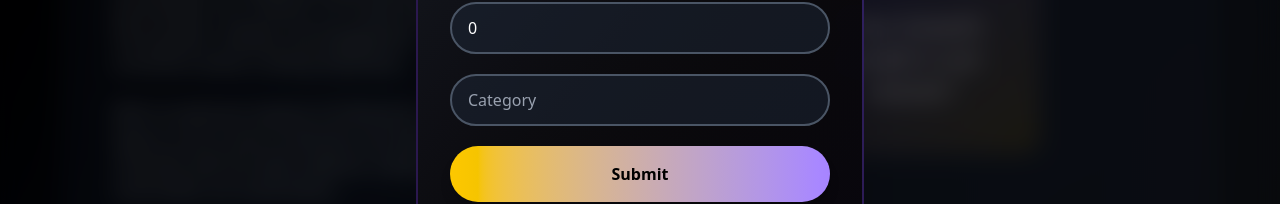
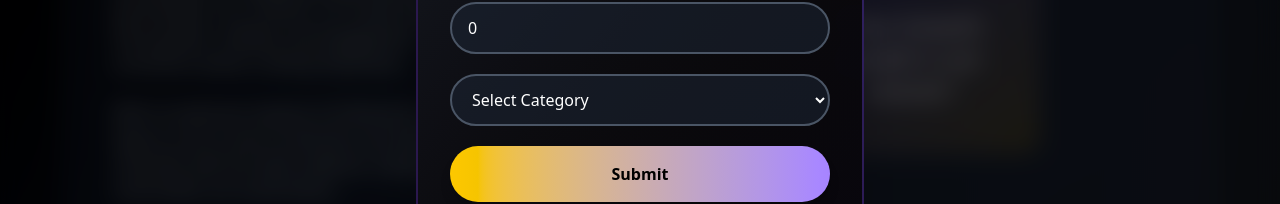
Before and after one commit to MohammedIrfan244/dk_next_mechine_task, a React (Vite) app in the folder client/: page /about in a window 1280 px wide. Both pictures are taken after a click on the element "CONNECT". Shown: the part 434-638 px from the top of the page. Built offline with nearby package versions, Linux system fonts and the light colour scheme; a web font is replaced by a local one.

Commit message:
add : added toast for alerts in fronend

```diff
--- a/client/package.json
+++ b/client/package.json
@@ -18,6 +18,7 @@
     "react-dom": "^19.1.1",
     "react-icons": "^5.5.0",
     "react-router-dom": "^7.8.0",
+    "react-toastify": "^11.0.5",
     "tailwindcss": "^4.1.11"
   },
   "devDependencies": {
--- a/client/src/components/layout/Layout.tsx
+++ b/client/src/components/layout/Layout.tsx
@@ -1,11 +1,14 @@
-import Navbar from "./Navbar"
-import { useModal } from "../../hooks/useModal"
-import ContactModal from "../ui/ContactModal"
-import { useLenisScroll } from "../../hooks/useLenisHook"
+import Navbar from "./Navbar";
+import { useModal } from "../../hooks/useModal";
+import ContactModal from "../ui/ContactModal";
+import { useLenisScroll } from "../../hooks/useLenisHook";
+import { ToastContainer } from "react-toastify"; // <-- import
+import 'react-toastify/dist/ReactToastify.css';
 
 function Layout({ children }: { children: React.ReactNode }) {
-  const { isOpen, openModal, closeModal } = useModal()
-  useLenisScroll()
+  const { isOpen, openModal, closeModal } = useModal();
+  useLenisScroll();
+
   return (
     <>
       <Navbar />
@@ -18,11 +21,21 @@ function Layout({ children }: { children: React.ReactNode }) {
           CONNECT
         </span>
       </div>
-      {isOpen && (
-        <ContactModal isOpen={isOpen} closeModal={closeModal} />
-      )}
+      {isOpen && <ContactModal isOpen={isOpen} closeModal={closeModal} />}
+      <ToastContainer
+        position="top-right"
+        autoClose={3000}
+        hideProgressBar={false}
+        newestOnTop={false}
+        closeOnClick
+        rtl={false}
+        pauseOnFocusLoss
+        draggable
+        pauseOnHover
+        theme="colored"
+      />
     </>
-  )
+  );
 }
 
-export default Layout
+export default Layout;
--- a/client/src/components/ui/ContactModal.tsx
+++ b/client/src/components/ui/ContactModal.tsx
@@ -1,8 +1,10 @@
 import React, { useState } from "react"
 import axiosError from "../../lib/utils/axiosError"
 import axios from "axios"
+import { categories } from "../../lib/data";
+import { toast } from "react-toastify";
 
-function ContactModal({ isOpen, closeModal }: { isOpen: boolean, closeModal: () => void }) {
+function ContactModal({ isOpen, closeModal }: { isOpen: boolean; closeModal: () => void }) {
     const [formData, setFormData] = useState({
         name: "",
         email: "",
@@ -10,8 +12,9 @@ function ContactModal({ isOpen, closeModal }: { isOpen: boolean, closeModal: ()
         avgBudget: 0,
         category: "",
     })
+    const [loading, setLoading] = useState(false)
 
-    const handleChange = (e: React.ChangeEvent<HTMLInputElement>) => {
+    const handleChange = (e: React.ChangeEvent<HTMLInputElement | HTMLSelectElement>) => {
         const { name, value } = e.target
         setFormData((prev) => ({
             ...prev,
@@ -21,13 +24,15 @@ function ContactModal({ isOpen, closeModal }: { isOpen: boolean, closeModal: ()
 
     const handleSubmit = async (e: React.FormEvent) => {
         e.preventDefault()
+        setLoading(true)
         try {
             await axios.post(import.meta.env.VITE_API_URL + "/mail/influencer", formData)
-            alert("✅ Mail sent successfully");
+            toast.success("✅ Mail sent successfully")
         } catch (error) {
             console.log(axiosError(error))
-            alert(axiosError(error) || "❌ Something went wrong");
+            toast.error(axiosError(error) || "❌ Something went wrong")
         } finally {
+            setLoading(false)
             closeModal()
         }
     }
@@ -90,21 +95,33 @@ function ContactModal({ isOpen, closeModal }: { isOpen: boolean, closeModal: ()
                             className="w-full border-2 border-gray-600 bg-gray-800/50 text-white placeholder-gray-400 rounded-full px-4 py-3 outline-none focus:border-violet-400 focus:ring-2 focus:ring-violet-400/20 transition-all duration-300"
                             required
                         />
-                        <input
-                            type="text"
+                        <select
                             name="category"
-                            placeholder="Category"
                             value={formData.category}
                             onChange={handleChange}
-                            className="w-full border-2 border-gray-600 bg-gray-800/50 text-white placeholder-gray-400 rounded-full px-4 py-3 outline-none focus:border-violet-400 focus:ring-2 focus:ring-violet-400/20 transition-all duration-300"
+                            className="w-full border-2 border-gray-600 bg-gray-800/50 text-white rounded-full px-4 py-3 outline-none focus:border-violet-400 focus:ring-2 focus:ring-violet-400/20 transition-all duration-300"
                             required
-                        />
+                        >
+                            <option value="" disabled>
+                                Select Category
+                            </option>
+                            {categories.map((cat) => (
+                                <option key={cat} value={cat}>
+                                    {cat}
+                                </option>
+                            ))}
+                        </select>
                         <button
                             type="submit"
                             onClick={handleSubmit}
-                            className="w-full bg-gradient-to-r from-yellow-400 to-violet-400 hover:from-yellow-500 hover:to-violet-500 text-black font-bold py-4 rounded-full transition-all duration-300 transform hover:scale-105 shadow-lg hover:shadow-violet-500/25"
+                            disabled={loading}
+                            className={`w-full ${
+                                loading
+                                    ? "bg-gray-500 cursor-not-allowed"
+                                    : "bg-gradient-to-r from-yellow-400 to-violet-400 hover:from-yellow-500 hover:to-violet-500"
+                            } text-black font-bold py-4 rounded-full transition-all duration-300 transform hover:scale-105 shadow-lg hover:shadow-violet-500/25`}
                         >
-                            Submit
+                            {loading ? "Sending..." : "Submit"}
                         </button>
                     </div>
                 </div>
--- a/client/src/index.css
+++ b/client/src/index.css
@@ -1,4 +1,5 @@
 @import url("https://fonts.googleapis.com/css2?family=Shrikhand&display=swap");
+
 @import "tailwindcss";
 
 .shrikhand-regular {
--- a/client/src/pages/Contact.tsx
+++ b/client/src/pages/Contact.tsx
@@ -18,6 +18,7 @@ import type { CelebrityData, InfluencerData, InfoData } from "../lib/type";
 import { categories, events } from "../lib/data";
 import axios from "axios";
 import axiosError from "../lib/utils/axiosError";
+import { toast } from "react-toastify";
 
 export default function Contact() {
   const containerRef = useRef(null);
@@ -160,10 +161,10 @@ export default function Contact() {
       else if (target === "celebrity")
         await axios.post(import.meta.env.VITE_API_URL + "/mail/celebrity", celebrityData);
 
-      alert("✅ Mail sent successfully");
+      toast.success("✅ Mail sent successfully");
       resetForm();
     } catch (error) {
-      alert(axiosError(error) || "❌ Something went wrong");
+      toast.error(axiosError(error) || "❌ Something went wrong");
       console.error(error);
     } finally {
       setLoading(false);
```
Also changed, not shown: 1 other file (tests, documents, lock files or other folders).
